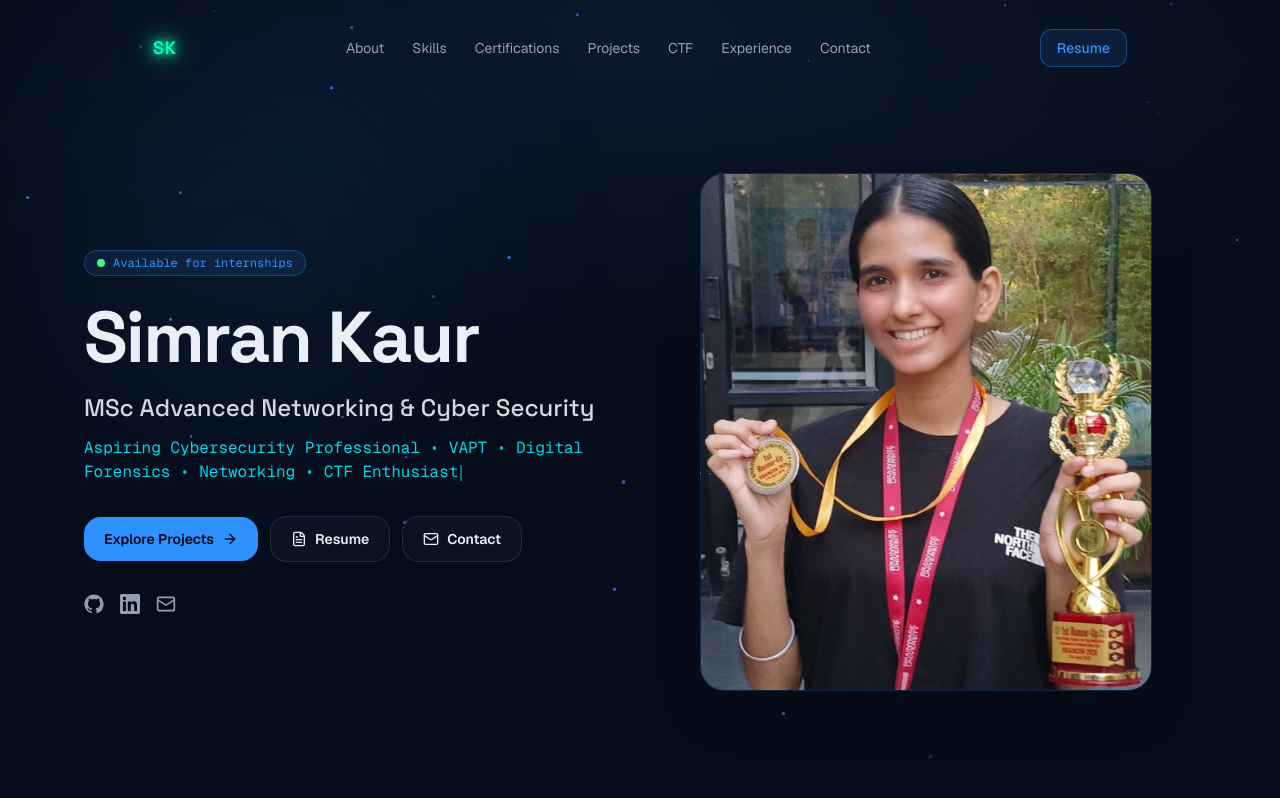
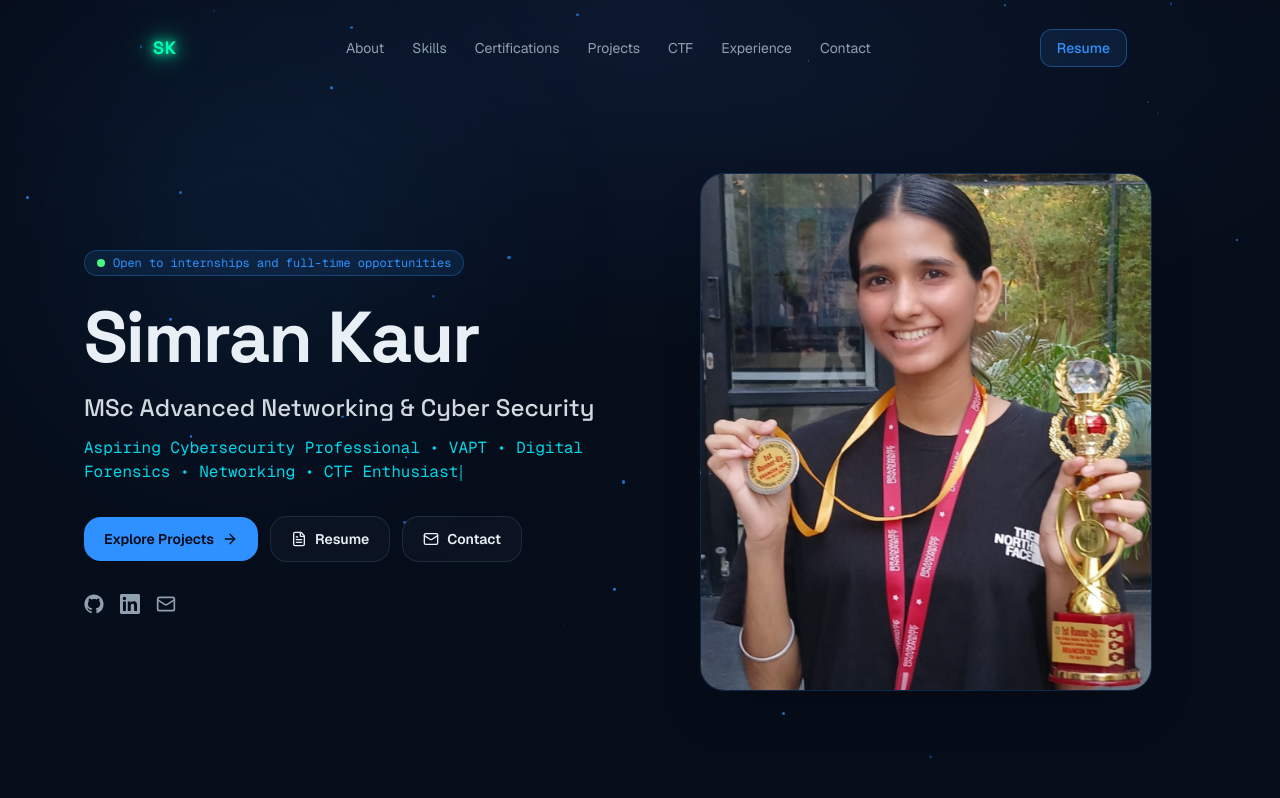
Before and after one commit to Simrankaur1000/portfolio, a Next.js app: page / in a window 1280 px wide. Shown: the top 798 px of the page. Built offline with nearby package versions, Linux system fonts and the light colour scheme.

Commit message:
Update hero.tsx

```diff
--- a/components/hero.tsx
+++ b/components/hero.tsx
@@ -46,7 +46,7 @@ export function Hero() {
             <span className="absolute inline-flex h-full w-full animate-ping rounded-full bg-neon-green opacity-75" />
             <span className="relative inline-flex h-2 w-2 rounded-full bg-neon-green" />
           </span>
-          Available for internships
+          Open to internships and full-time opportunities
         </motion.div>
 
         <motion.h1
```
